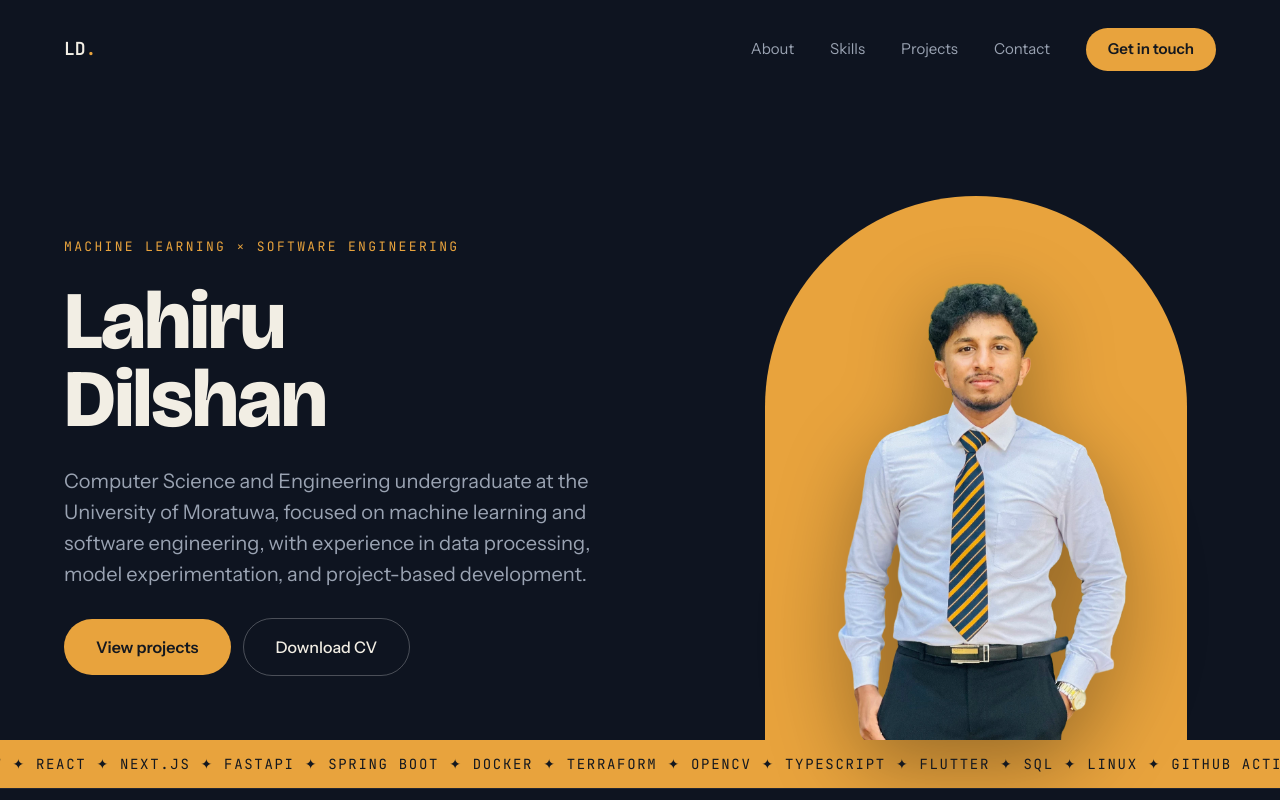
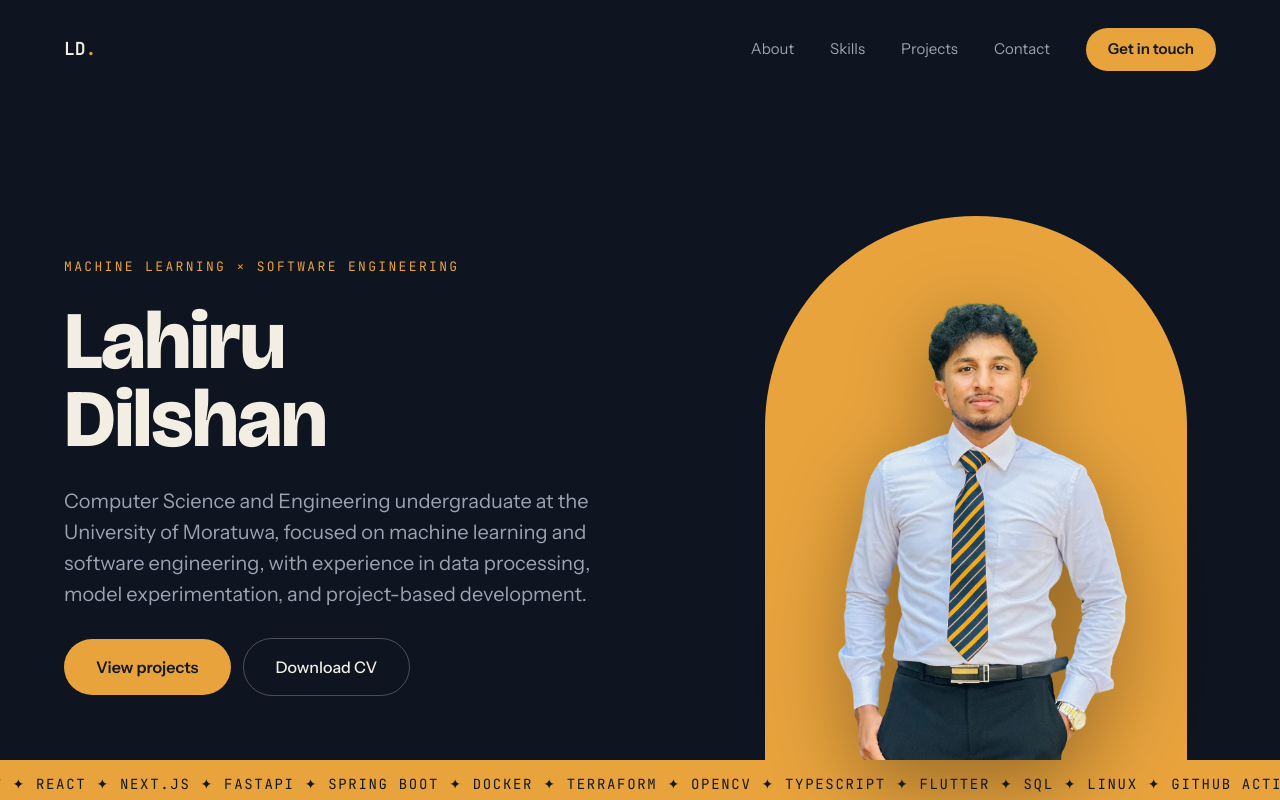
Before and after one commit to adLahiru/adLahiru.github.io, a React (Vite) app: page / in a window 1280 px wide. Shown: the top 800 px of the page. Built offline with nearby package versions, Linux system fonts and the light colour scheme.

Commit message:
Fix padding adjustment in Hero component for better layout consistency

```diff
--- a/src/components/sections/Hero.tsx
+++ b/src/components/sections/Hero.tsx
@@ -18,7 +18,7 @@ const item: Variants = {
 export function Hero() {
   return (
     <section id="top" className="relative overflow-hidden border-b border-white/8">
-      <div className="mx-auto grid max-w-[1440px] grid-cols-1 items-end gap-10 px-6 pt-32 sm:px-10 lg:grid-cols-[1fr_480px] lg:gap-10 lg:px-16 lg:pt-25">
+      <div className="mx-auto grid max-w-[1440px] grid-cols-1 items-end gap-10 px-6 pt-32 sm:px-10 lg:grid-cols-[1fr_480px] lg:gap-10 lg:px-16 lg:pt-30">
         <motion.div
           variants={container}
           initial="hidden"
```
